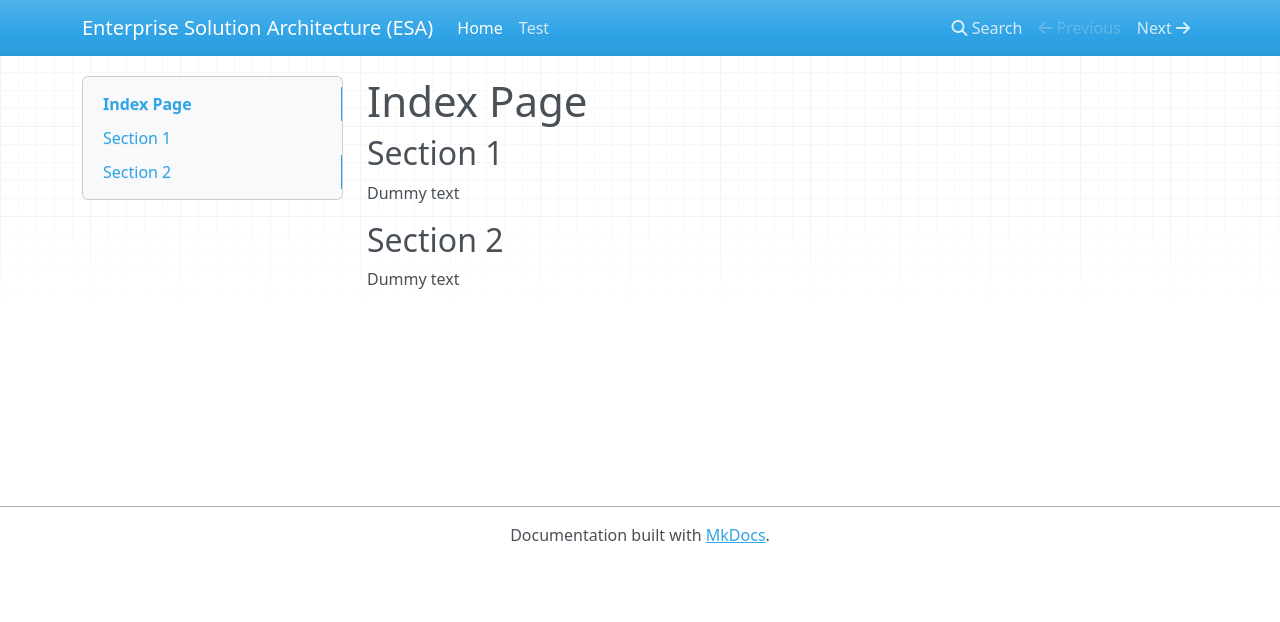
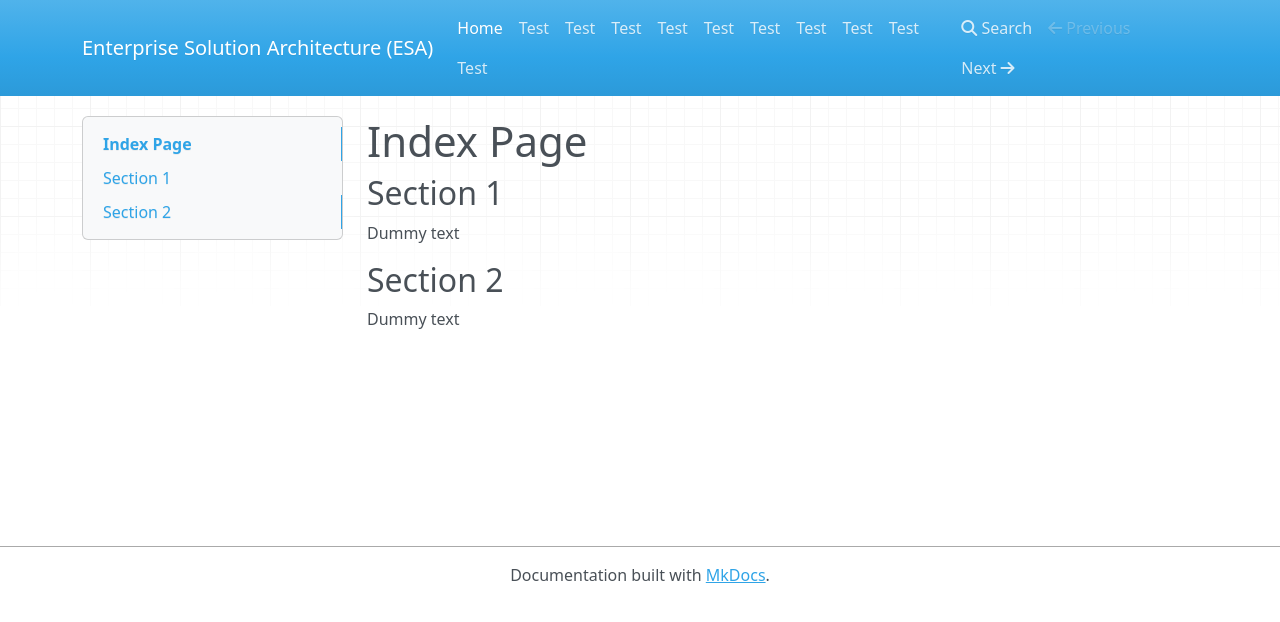
Before and after one commit to seniorgu/esa, an MkDocs documentation site: the page built from docs/index.md, in a window 1280 px wide. Shown: the top 622 px of the page. Built offline with MkDocs 1.6.1, drawn with Linux system fonts in a browser that asks for light colours; nearby versions of some CDN libraries.

Commit message:
Update mkdocs.yml

```diff
--- a/mkdocs.yml
+++ b/mkdocs.yml
@@ -3,3 +3,12 @@ site_name: Enterprise Solution Architecture (ESA)
 nav:
   - Home: index.md
   - Test: test.md
+  - Test1: test.md
+  - Test2: test.md
+  - Test3: test.md
+  - Test4: test.md
+  - Test5: test.md
+  - Test6: test.md
+  - Test7: test.md
+  - Test8: test.md
+  - Test9: test.md
```
